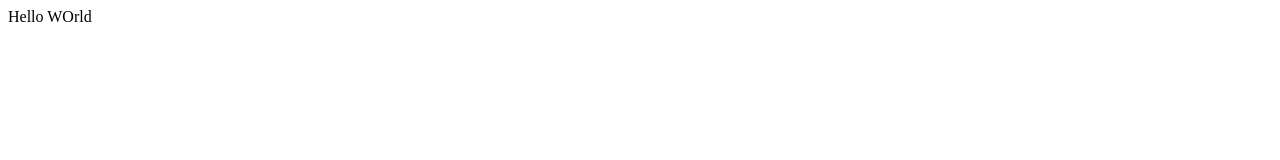
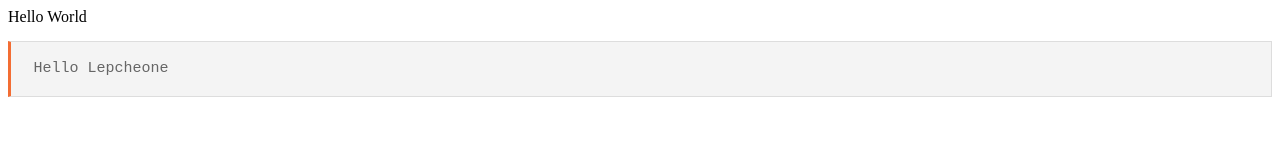
Before and after one commit to lepcheone/lepcheone.github.io, a plain HTML site: page index.html in a window 1280 px wide. Drawn offline with Linux system fonts and the light colour scheme.

Commit message:
initial commit 2

```diff
--- a/index.html
+++ b/index.html
@@ -1 +1,30 @@
-Hello WOrld
+Hello World
+
+<!DOCTYPE html>
+<html>
+<head>
+<style>
+pre {
+  background-color: #f4f4f4;
+  border: 1px solid #ddd;
+  border-left: 3px solid #f36d33;
+  color: #666;
+  page-break-inside: avoid;
+  font-family: monospace;
+  font-size: 15px;
+  line-height: 1.6;
+  margin-bottom: 1.6em;
+  max-width: 100%;
+  overflow: auto;
+  padding: 1em 1.5em;
+  display: block;
+  word-wrap: break-word;
+}
+</style>
+</head>
+<body>
+
+<pre>Hello Lepcheone</pre>
+
+</body>
+</html>
```
